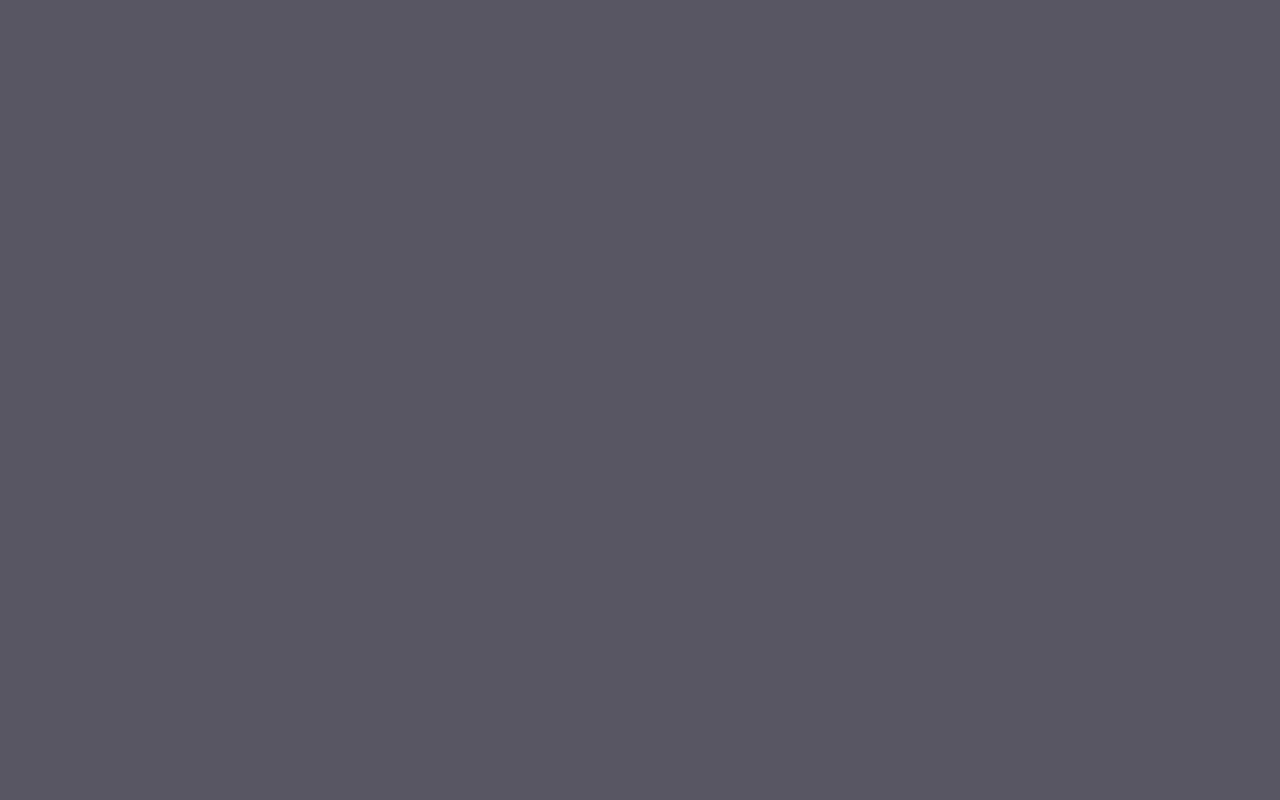
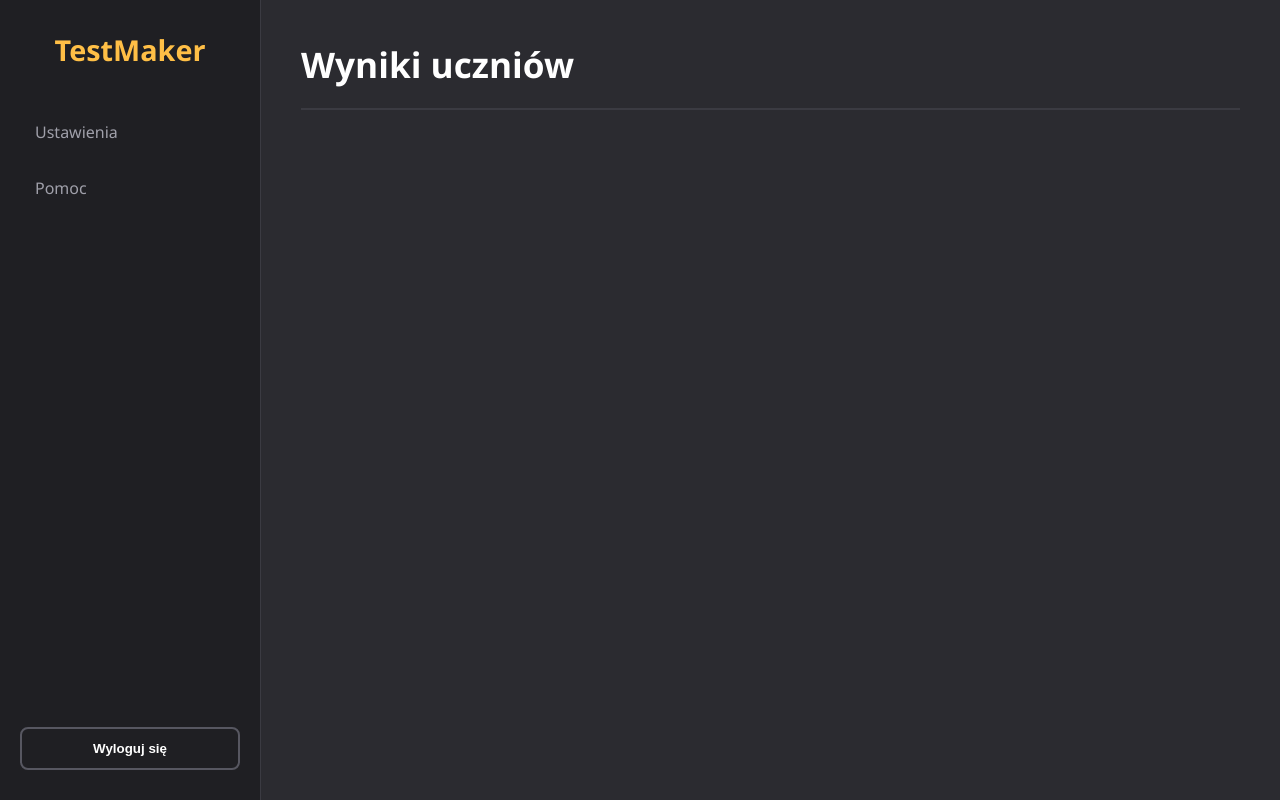
Before and after one commit to idkowiaak/TestMaker, a React (Vite) app in the folder TestMaker/: page /studentsresults in a window 1280 px wide. Before the commit this address had no page. Built offline with nearby package versions, Linux system fonts and the light colour scheme.

Commit message:
Add pages, css add

```diff
--- a/TestMaker/src/App.jsx
+++ b/TestMaker/src/App.jsx
@@ -7,6 +7,8 @@ import "./App.css";
 import SettingsPage from "./pages/Settings/SettingsPage";
 import Help from "./pages/Help/Help";
 import MyResults from "./pages/MyResults/MyResults";
+import StudentsResults from "./pages/StudentsResults/StudentsResults";
+import ClassroomManagement from "./pages/ClassroomManagement/ClassroomManagement";
 
 function App() {
   const currentRole = localStorage.getItem("userRole");
@@ -34,6 +36,11 @@ function App() {
         <Route path="/settings" element={<SettingsPage />}></Route>
         <Route path="/help" element={<Help />}></Route>
         <Route path="/myresults" element={<MyResults />}></Route>
+        <Route path="/studentsresults" element={<StudentsResults />}></Route>
+        <Route
+          path="/classroommanagement"
+          element={<ClassroomManagement />}
+        ></Route>
       </Routes>
     </BrowserRouter>
   );
--- a/TestMaker/src/components/Sidebar/Sidebar.jsx
+++ b/TestMaker/src/components/Sidebar/Sidebar.jsx
@@ -20,8 +20,8 @@ function Sidebar({}) {
         {role === "teacher" && (
           <>
             <Link to={"/teacher"}>Moje egzaminy</Link>
-            <a href="#">Wyniki Uczniów</a>
-            <a href="#">Zarządzanie klasami</a>
+            <Link to={"/studentsresults"}>Wyniki uczniów</Link>
+            <Link to={"/classroommanagement"}>Zarządzanie klasami</Link>{" "}
           </>
         )}
 
--- /dev/null
+++ b/TestMaker/src/pages/ClassroomManagement/ClassroomManagement.css
@@ -0,0 +1,37 @@
+.classroommanagement-container {
+  display: flex;
+  min-height: 100vh;
+  background-color: #2b2b30;
+  color: #ffffff;
+  font-family: "Segoe UI", Tahoma, Geneva, Verdana, sans-serif;
+}
+
+.main-classroommanagement-content {
+  flex: 1;
+  padding: 40px;
+  background-color: #2b2b30;
+}
+
+.classroommanagement-content-header {
+  display: flex;
+  justify-content: space-between;
+  align-items: center;
+  border-bottom: 2px solid #3b3b42;
+  padding-bottom: 20px;
+  margin-bottom: 30px;
+}
+
+.classroommanagement-content-header h1 {
+  font-size: 2.2rem;
+  font-weight: 700;
+}
+
+@media (max-width: 768px) {
+  .main-classroommanagement-container {
+    flex-direction: column;
+  }
+
+  .main-classroommanagement-content {
+    padding: 20px;
+  }
+}
--- /dev/null
+++ b/TestMaker/src/pages/ClassroomManagement/ClassroomManagement.jsx
@@ -0,0 +1,18 @@
+import React, { useState } from "react";
+import "./ClassroomManagement.css";
+import Sidebar from "../../components/Sidebar/Sidebar";
+function ClassroomManagement() {
+  return (
+    <div className="classroommanagement-container">
+      <Sidebar />
+      <main className="main-classroommanagement-content">
+        <header className="classroommanagement-content-header">
+          <h1>Zarządzanie klasami</h1>
+        </header>
+        <section className="classroommanagement-section"></section>
+      </main>
+    </div>
+  );
+}
+
+export default ClassroomManagement;
--- /dev/null
+++ b/TestMaker/src/pages/StudentsResults/StudentsResults.css
@@ -0,0 +1,37 @@
+.studentsresults-container {
+  display: flex;
+  min-height: 100vh;
+  background-color: #2b2b30;
+  color: #ffffff;
+  font-family: "Segoe UI", Tahoma, Geneva, Verdana, sans-serif;
+}
+
+.main-studentsresults-content {
+  flex: 1;
+  padding: 40px;
+  background-color: #2b2b30;
+}
+
+.studentsresults-content-header {
+  display: flex;
+  justify-content: space-between;
+  align-items: center;
+  border-bottom: 2px solid #3b3b42;
+  padding-bottom: 20px;
+  margin-bottom: 30px;
+}
+
+.studentsresults-content-header h1 {
+  font-size: 2.2rem;
+  font-weight: 700;
+}
+
+@media (max-width: 768px) {
+  .main-studentsresults-container {
+    flex-direction: column;
+  }
+
+  .main-studentsresults-content {
+    padding: 20px;
+  }
+}
--- /dev/null
+++ b/TestMaker/src/pages/StudentsResults/StudentsResults.jsx
@@ -0,0 +1,18 @@
+import React, { useState } from "react";
+import "./StudentsResults.css";
+import Sidebar from "../../components/Sidebar/Sidebar";
+function StudentsResults() {
+  return (
+    <div className="studentsresults-container">
+      <Sidebar />
+      <main className="main-studentsresults-content">
+        <header className="studentsresults-content-header">
+          <h1>Wyniki uczniów</h1>
+        </header>
+        <section className="studentsresults-section"></section>
+      </main>
+    </div>
+  );
+}
+
+export default StudentsResults;
```
Also changed, not shown: 1 other file (tests, documents, lock files or other folders).
